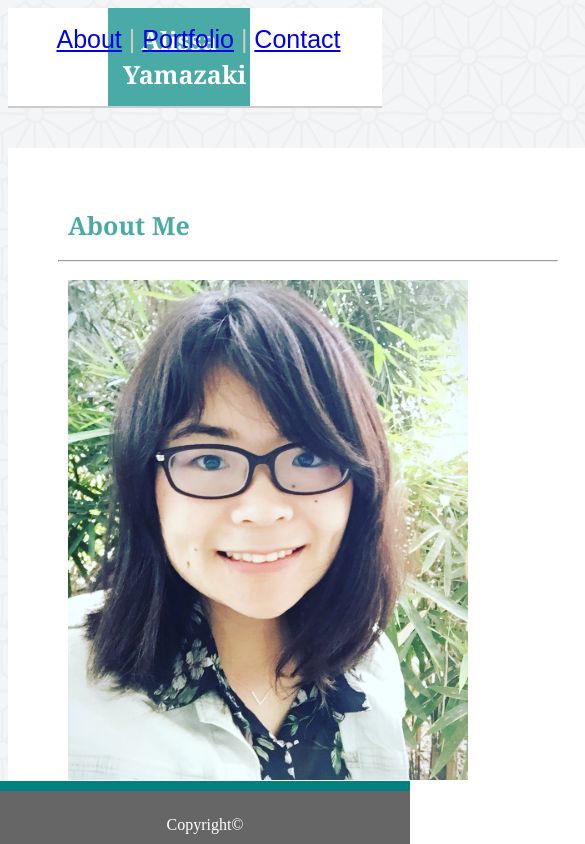
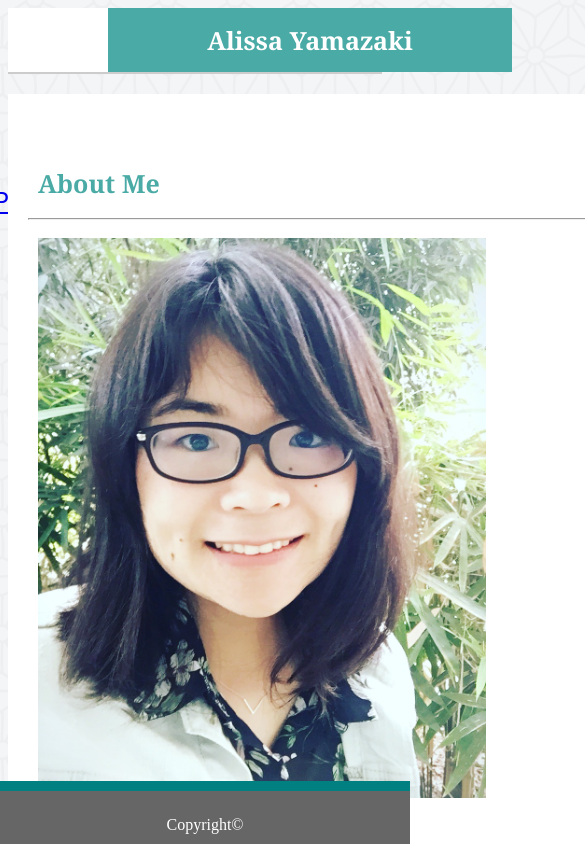
Before and after one commit to aymzki/Responsive-Portfolio, a plain HTML site: page index.html in a window 390 px wide. Shown: the top 844 px of the page, 585 px wide, since content can reach past the window. Drawn offline with Linux system fonts and the light colour scheme.

Commit message:
header adjustment smartphone view

```diff
--- a/assets/css/styles.css
+++ b/assets/css/styles.css
@@ -210,28 +210,31 @@ footer {
         width: 600px;
         height: auto;
         margin: auto;
-        padding: 50px;
+        padding: 20px;
         box-sizing: border-box;
         position: relative;
-        top: 40px;
-
     }
 
     .links {
         text-align: center;
         font-size: 25px;
+        position: relative;
+        top: 100px;
+        display: inline-block;
     }
 
     h1 {
         font-size: 25px;
-        width: 100%
+        width: 100%;
         text-align: center;
+
     }
 
     h2 {
         font-size: 25px;
         width: 100%;
         margin: 0;
+        top: -10px;
     }
 
     .links {
```
